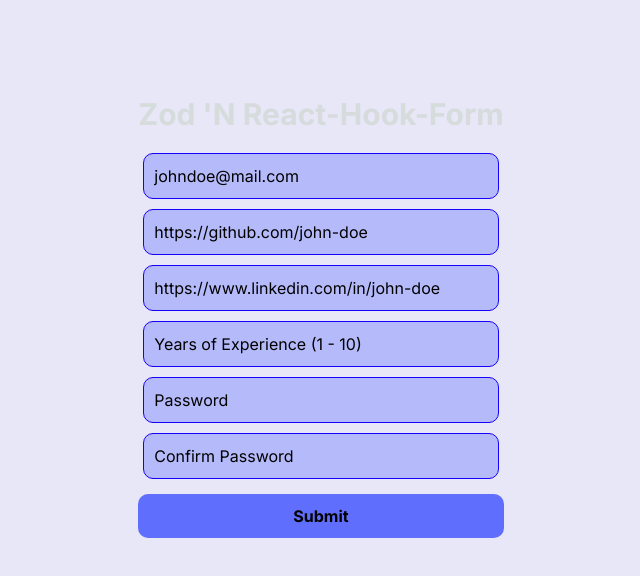
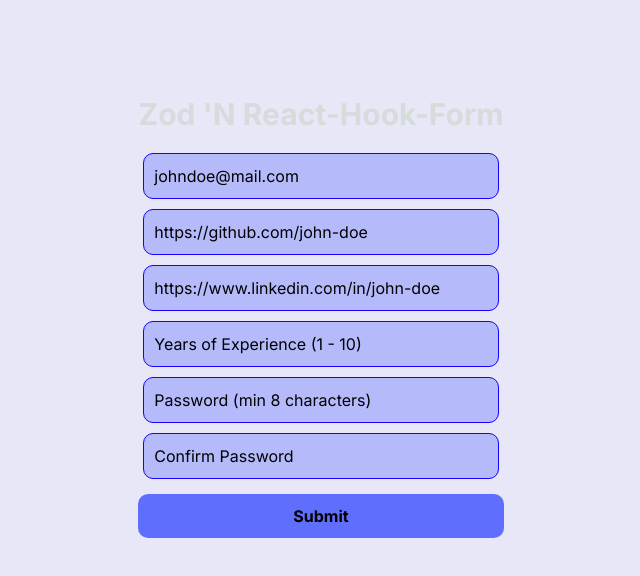
Before and after one commit to Diego-Girao/zod-react-hook-form, a Next.js app: page / in a window 1280 px wide. Shown: the top 576 px of the page, without its empty margins (319-959 px from the left). Built offline with nearby package versions, Linux system fonts and the light colour scheme.

Commit message:
feat: add zod resolver for validation

```diff
--- a/app/components/Form.tsx
+++ b/app/components/Form.tsx
@@ -1,5 +1,6 @@
 import { useForm } from "react-hook-form"
-import { FormData } from "@/types"
+import { FormData, UserSchema } from "@/types"
+import { zodResolver } from "@hookform/resolvers/zod"
 import FormField from "./FormField"
 
 function Form() {
@@ -8,7 +9,9 @@
 		handleSubmit,
 		formState: { errors },
 		setError,
-	} = useForm<FormData>()
+	} = useForm<FormData>({
+		resolver: zodResolver(UserSchema),
+	})
 
 	const onSubmit = async (data: FormData) => {
 		console.log("SUCCESS", data)
@@ -49,7 +52,7 @@
 				/>
 				<FormField
 					type="password"
-					placeholder="Password"
+					placeholder="Password (min 8 characters)"
 					name="password"
 					register={register}
 					error={errors.password}
```
